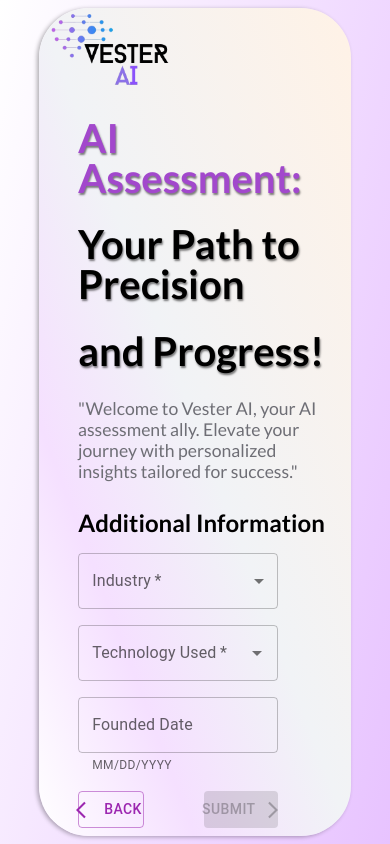
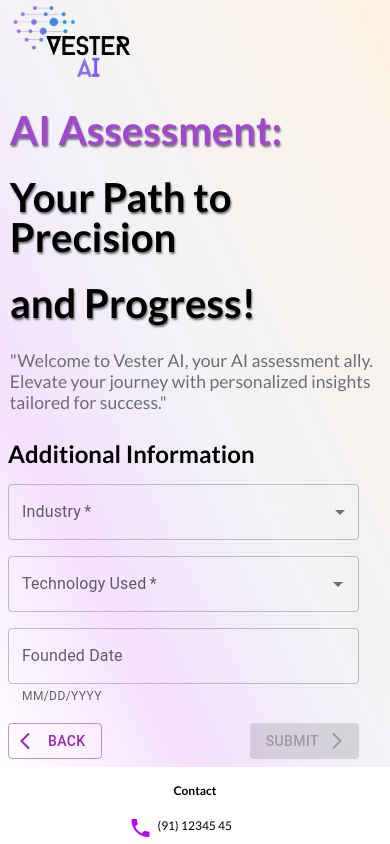
Before and after one commit to ufombam/vidare-vester-ai, a React (Create React App) app: page / in a window 390 px wide. Both pictures are taken after a click on the button "NEXT". Shown: the top 844 px of the page. Built offline with nearby package versions, Linux system fonts and the light colour scheme.

Commit message:
modify button postion

```diff
--- a/src/components/form1/Form1.css
+++ b/src/components/form1/Form1.css
@@ -9,7 +9,6 @@
   flex: 1;
 }
 .fm1-body .fm1-main {
-  margin-top: 2%;
   box-sizing: border-box;
   padding: 0px;
   background: linear-gradient(to top right, white 0%, #f5e0ff 25%, #f1f3f6 50%, #fff2e6 100%);
@@ -17,6 +16,7 @@
   flex-direction: row;
   width: 80%;
   border-radius: 50px;
+  margin-top: 2%;
   margin-bottom: 5%;
   box-shadow: -2px 1px 4px rgba(0, 0, 0, 0.3);
 }
@@ -60,6 +60,10 @@
   .fm1-body .fm1-main {
     flex-direction: column;
     align-items: center;
+    width: 100%;
+    border-radius: 0px;
+    margin-top: 0;
+    margin-bottom: 0;
   }
   .fm1-body .fm1-main .fm1-right {
     width: inherit;
@@ -76,7 +80,7 @@
   }
   .fm1-body .fm1-main .fm1-left_header {
     position: relative;
-    left: -12%;
+    left: 0%;
   }
   .fm1-body .fm1-main .fm1-left_header img {
     height: 80px;
--- a/src/components/form2/Form2.css
+++ b/src/components/form2/Form2.css
@@ -58,6 +58,10 @@
   .fm2-body .fm2-main {
     flex-direction: column;
     align-items: center;
+    width: 100%;
+    border-radius: 0px;
+    margin-top: 0;
+    margin-bottom: 0;
   }
   .fm2-body .fm2-main .fm2-right {
     width: inherit;
@@ -74,7 +78,7 @@
   }
   .fm2-body .fm2-main .fm2-left_header {
     position: relative;
-    left: -12%;
+    left: 0%;
   }
   .fm2-body .fm2-main .fm2-left_header img {
     height: 80px;
--- a/src/components/form2/Form2.scss
+++ b/src/components/form2/Form2.scss
@@ -61,6 +61,10 @@
         .fm2-main {
             flex-direction: column;
             align-items: center;
+            width: 100%;
+            border-radius: 0px;
+            margin-top: 0;
+            margin-bottom: 0;
             .fm2-right {
                 width: inherit;
                 h1 {
@@ -77,7 +81,7 @@
                 height: 100%;
                 &_header {
                     position: relative;
-                    left: -12%;
+                    left: 0%;
                     img {
                         height: 80px;
                     }
--- a/src/components/form2/Form2.tsx
+++ b/src/components/form2/Form2.tsx
@@ -1,4 +1,4 @@
-import React, { useRef } from 'react';
+import React, { useEffect, useRef, useState } from 'react';
 import { FormData } from '../../components/interfaces/interface';
 import { Button, Box, FormControl, InputLabel, MenuItem, TextField, Autocomplete, Stack, Collapse, Alert, IconButton } from '@mui/material';
 import LoadingButton from '@mui/lab/LoadingButton';
@@ -42,12 +42,28 @@
     alertResponse,
     closeAlert
 }) => {
+    const [screenWidth, setScreenWidth] = useState<number>(window.innerWidth);
+
+
     const industries = ['Finance', 'Healthcare', 'Education', 'Technology', 'Other'];
 
     const technologies = ['AI/ML', 'Blockchain', 'IoT', 'Mobile', 'Web', 'Other'];
 
     //Determine screen width for button spacing
-    let screenWidth = window.screen.width;
+    useEffect(() => {
+        const screenRes = (): void => {
+            setScreenWidth(window.innerWidth);
+        }
+        window.addEventListener('resize', screenRes);
+
+        // Cleanup function to remove event listener when component unmounts
+        return () => {
+            window.removeEventListener('resize', screenRes);
+        }
+
+    },[])
+
+    console.log(screenWidth);
 
     //Typwriter effect configuration
     const typeEffectEl = useRef(null);
@@ -78,7 +94,7 @@
                 <Box
                     component="form"
                     sx={{
-                        '& > :not(style)': { m: 1, width: '80%' },
+                        '& > :not(style)': { m: 1, width: '90%' },
                     }}
                     noValidate
                     autoComplete="off"
@@ -146,7 +162,14 @@
                             }}
                         />
                     </LocalizationProvider>
-                        <Stack direction="row" spacing={screenWidth < 356 ? '0%' : screenWidth < 768 ? '20%' : screenWidth < 991 ? '30%' : '57%'}>
+                        <Stack
+                        direction="row"
+                        sx={{
+                            display: 'flex',
+                            flexDirection: 'row',
+                            justifyContent: 'space-between'
+                        }}
+                        >
                             <Button
                                 variant="outlined"
                                 startIcon={<ArrowBackIos />}
```
Also changed, not shown: src/components/form1/Form1.scss (+6 -2 lines), 2 other files (tests, documents, lock files or other folders).
